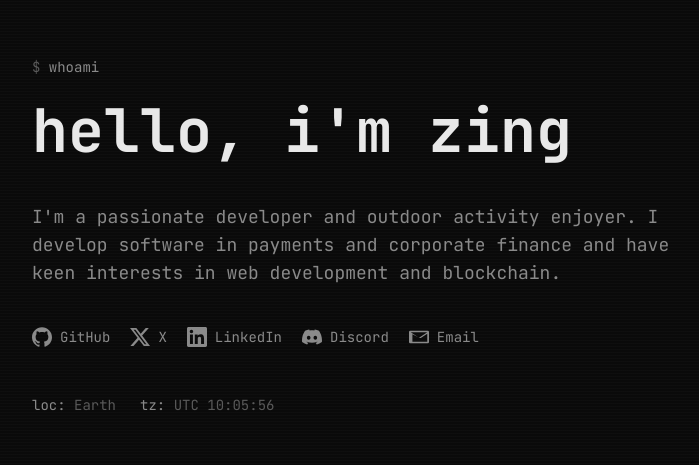
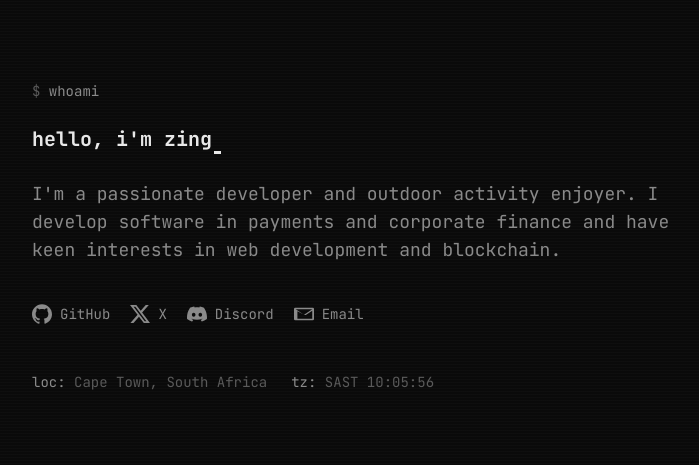
Before and after one commit to zing-rsa/portfolio, a Next.js app: page / in a window 1280 px wide. Shown: the part 116-581 px from the top of the page, without its empty margins (64-763 px from the left). Built offline with nearby package versions, Linux system fonts and the light colour scheme; no server answers; the database is empty.

Commit message:
chnage header size. remove linkedin

```diff
--- a/site.config.ts
+++ b/site.config.ts
@@ -9,7 +9,7 @@
  * `GITHUB_TOKEN` env var.
  */
 
-export type SocialKey = "github" | "x" | "linkedin" | "discord" | "email";
+export type SocialKey = "github" | "x" | "discord" | "email";
 
 export interface SocialLink {
   key: SocialKey;
@@ -41,15 +41,14 @@ export const siteConfig: SiteConfig = {
   heading: "hello, i'm zing",
   intro:
     "I'm a passionate developer and outdoor activity enjoyer. I develop software in payments and corporate finance and have keen interests in web development and blockchain.",
-  location: "Earth",
-  timezone: "UTC",
+  location: "Cape Town, South Africa",
+  timezone: "SAST",
   github: {
     username: "zing-rsa",
   },
   socials: [
     { key: "github", label: "GitHub", href: "https://github.com/zing-rsa" },
-    { key: "x", label: "X", href: "https://x.com/zing" },
-    { key: "linkedin", label: "LinkedIn", href: "https://linkedin.com/in/zing" },
+    { key: "x", label: "X", href: "https://x.com/zing_rsa" },
     { key: "discord", label: "Discord", href: "https://discord.com/users/zing" },
     { key: "email", label: "Email", href: "mailto:hello@example.com" },
   ],
--- a/src/components/sections/Hero.tsx
+++ b/src/components/sections/Hero.tsx
@@ -20,10 +20,13 @@ export function Hero() {
 
       <TypedHeading
         text={siteConfig.heading}
-        className="text-3xl font-bold leading-tight sm:text-5xl lg:text-6xl"
+        // Pause once the greeting word ("hello,") is on screen, then continue.
+        pauseAfter={siteConfig.heading.split(/\s/)[0]?.length ?? 0}
+        pauseMs={650}
+        className="text-lg font-bold leading-tight sm:text-xl"
       />
 
-      <p className="mt-8 max-w-2xl text-base leading-relaxed text-ink-muted sm:text-lg">
+      <p className="mt-6 max-w-2xl text-base leading-relaxed text-ink-muted sm:text-lg">
         {siteConfig.intro}
       </p>
 
--- a/src/components/ui/LocalTime.tsx
+++ b/src/components/ui/LocalTime.tsx
@@ -14,13 +14,20 @@ export function LocalTime({ timezone }: LocalTimeProps) {
   const [now, setNow] = useState<string | null>(null);
 
   useEffect(() => {
-    const fmt = new Intl.DateTimeFormat("en-GB", {
+    // Fall back to the browser's local zone if `timezone` isn't a valid IANA
+    // name (e.g. an abbreviation like "SAST"), so the clock never throws.
+    let fmt: Intl.DateTimeFormat;
+    const opts: Intl.DateTimeFormatOptions = {
       hour: "2-digit",
       minute: "2-digit",
       second: "2-digit",
       hour12: false,
-      timeZone: timezone,
-    });
+    };
+    try {
+      fmt = new Intl.DateTimeFormat("en-GB", { ...opts, timeZone: timezone });
+    } catch {
+      fmt = new Intl.DateTimeFormat("en-GB", opts);
+    }
 
     const tick = () => setNow(fmt.format(new Date()));
     tick();
--- a/src/components/ui/TypedHeading.tsx
+++ b/src/components/ui/TypedHeading.tsx
@@ -8,6 +8,10 @@ interface TypedHeadingProps {
   className?: string;
   /** Milliseconds between characters. */
   speed?: number;
+  /** Insert a longer pause once this many characters have been typed. */
+  pauseAfter?: number;
+  /** Length of that pause, in ms. */
+  pauseMs?: number;
   as?: "h1" | "h2";
 }
 
@@ -20,6 +24,8 @@ export function TypedHeading({
   text,
   className,
   speed = 70,
+  pauseAfter,
+  pauseMs = 600,
   as = "h1",
 }: TypedHeadingProps) {
   const [count, setCount] = useState(0);
@@ -37,14 +43,21 @@ export function TypedHeading({
 
     setCount(0);
     let i = 0;
-    const id = window.setInterval(() => {
+    let timer: number;
+
+    // Self-scheduling so the delay before each character can vary — we hold a
+    // longer pause once `pauseAfter` characters are on screen.
+    const step = () => {
       i += 1;
       setCount(i);
-      if (i >= text.length) window.clearInterval(id);
-    }, speed);
+      if (i >= text.length) return;
+      const delay = i === pauseAfter ? pauseMs : speed;
+      timer = window.setTimeout(step, delay);
+    };
 
-    return () => window.clearInterval(id);
-  }, [text, speed]);
+    timer = window.setTimeout(step, speed);
+    return () => window.clearTimeout(timer);
+  }, [text, speed, pauseAfter, pauseMs]);
 
   const done = count >= text.length;
 
--- a/src/lib/icons.ts
+++ b/src/lib/icons.ts
@@ -40,7 +40,6 @@ const EMAIL_PATH =
 const SOCIAL_SLUGS: Record<SocialKey, string | null> = {
   github: "github",
   x: "x",
-  linkedin: "linkedin",
   discord: "discord",
   email: null, // custom path below
 };
```
